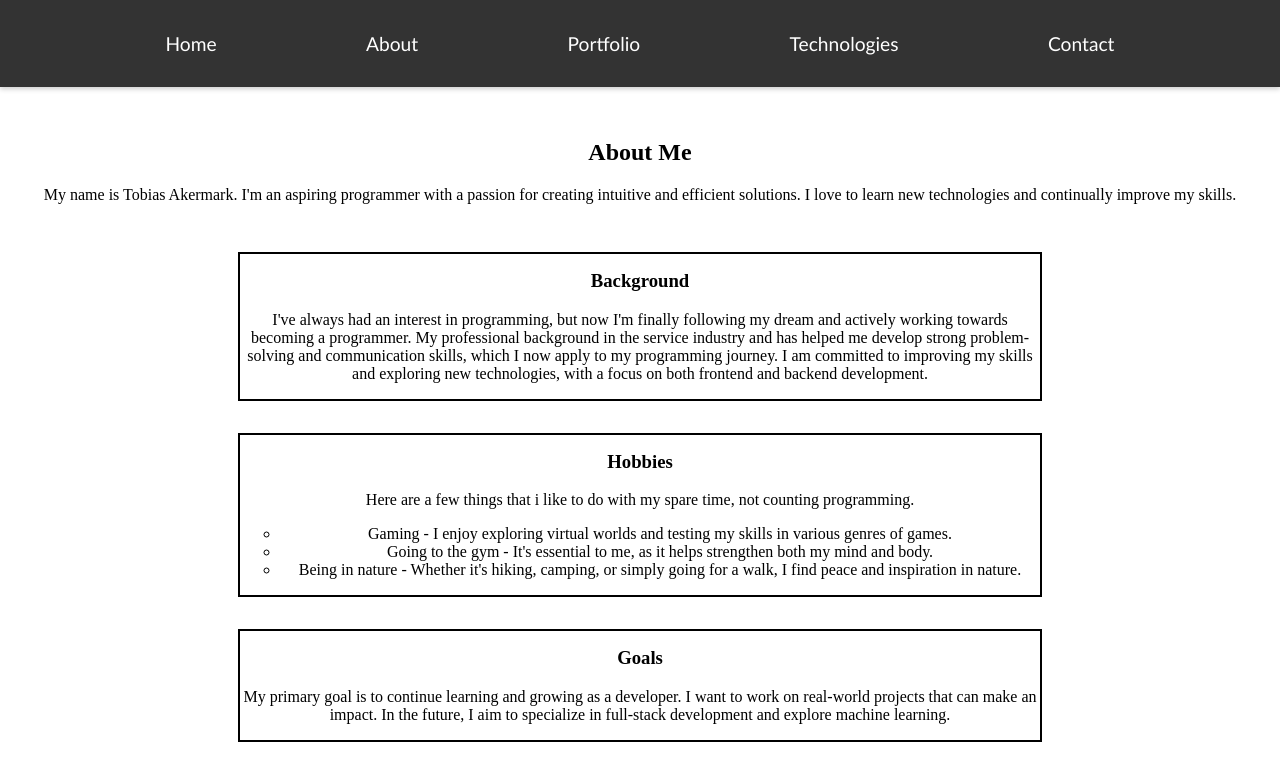
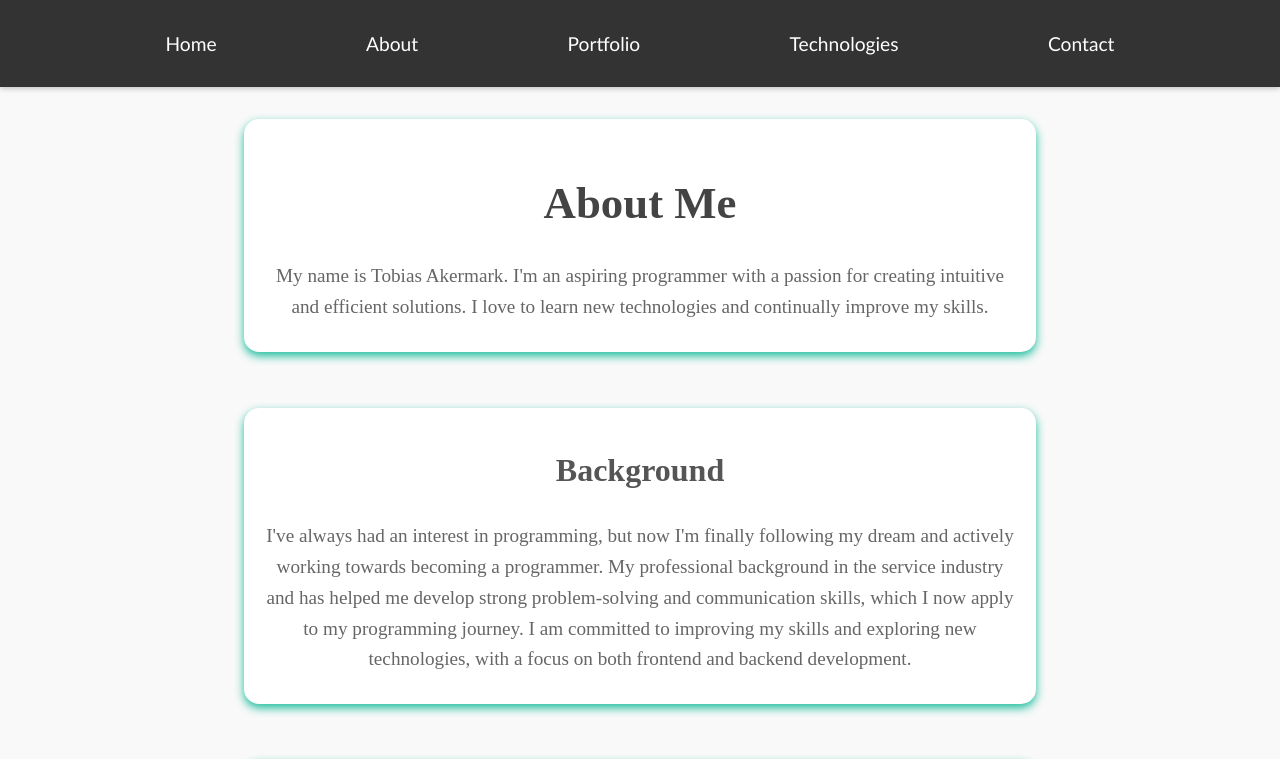
Before and after one commit to AkTobias/tobias_ak_portfolio, a React (Vite) app: page /about in a window 1280 px wide. Shown: the top 759 px of the page. Built offline with nearby package versions, Linux system fonts and the light colour scheme.

Commit message:
fixed the about page and added css

```diff
--- a/src/App.css
+++ b/src/App.css
@@ -94,35 +94,71 @@ main {
   display: flex;
   flex-direction: column;
   align-items: center;
-  justify-content: center;
   padding: 2rem;
+  gap: 2rem;
+  background-color: #f9f9f9;
+  color: #333;
   text-align: center;
 }
 
-
-.about__header {
-  margin-bottom: 2rem;
+/* Styling for individual sections */
+.about__section {
+  background-color: #fff;
+  width: 90%;
+  max-width: 750px;
+  padding: 2cap;
+  border-radius: 15px;
+  box-shadow: 0px 4px 10px var(--HOVER-COLOR);
+  margin-bottom: 1.5rem;
 }
 
-/* Styling for individual sections within the About page */
-.about__section {
-  border: 2px black solid;
-  width: 80%; /* Set the width to limit the content size */
-  max-width: 800px; /* Max width ensures it's not too wide */
-  margin-bottom: 2rem; /* Adds space between sections */
+/* Headings */
+.about__section h2 {
+  font-size: 2.8rem;
+  color: #444;
+  margin-bottom: 2rem;
+
+
+
 }
 
-/* List styling */
-.about__section ul {
-  padding-left: 20px; /* Indentation for list items */
+.about__section h3 {
+  font-size: 2rem;
+  color: #555;
+  margin-top: 1.5rem;
 }
 
-/* Optional: Adding more space between sections */
-.about__section h3 {
-  margin-top: 1rem; /* Adds space between headings and text */
+/* Paragraphs */
+.about__section p {
+  font-size: 1.2rem;
+  line-height: 1.6;
+  color: #666;
+  margin: 0.5rem 0;
 }
 
+/* Lists */
+.about__section ul {
+  padding: 0;
+  margin: 1rem 0;
+  list-style: none;
+}
 
+.about__section li {
+  margin-bottom: 1rem;
+  text-align: center;
+  font-size: 1.1rem;
+  color: #555;
+
+}
+
+.about__section li h4 {
+  font-size: 1.4rem;
+  color: #333;
+  margin-bottom: 0.3rem;
+  border-bottom: 2px solid var(--HOVER-COLOR);
+  align-items: center;
+
+}
 
 
 /* <<!!PORTFOLIO!!>> */
--- a/src/components/about.jsx
+++ b/src/components/about.jsx
@@ -1,9 +1,9 @@
 function About() {
    return (
       <article id="about" className="about">
-         <section className="about__header">
+         <section className="about__section">
             <h2>About Me</h2>
-            <p className="about__intro">
+            <p>
                My name is Tobias Akermark. I'm an aspiring programmer with a
                passion for creating intuitive and efficient solutions. I love to
                learn new technologies and continually improve my skills.
@@ -33,16 +33,19 @@ function About() {
             <ul>
                <ul>
                   <li>
-                     Gaming - I enjoy exploring virtual worlds and testing my
-                     skills in various genres of games.
+                     <h4>Gaming</h4>I enjoy exploring virtual worlds and testing
+                     my skills in various genres of games and playing with my
+                     friends.
                   </li>
                   <li>
-                     Going to the gym - It's essential to me, as it helps
+                     <h4>Working Out</h4>
+                     Going to the gym is essential for me, as it helps
                      strengthen both my mind and body.
                   </li>
                   <li>
-                     Being in nature - Whether it's hiking, camping, or simply
-                     going for a walk, I find peace and inspiration in nature.
+                     <h4>Being In Nature</h4>
+                     Whether it's hiking, camping, or simply going for a walk, I
+                     find peace and inspiration in nature.
                   </li>
                </ul>
             </ul>
```
